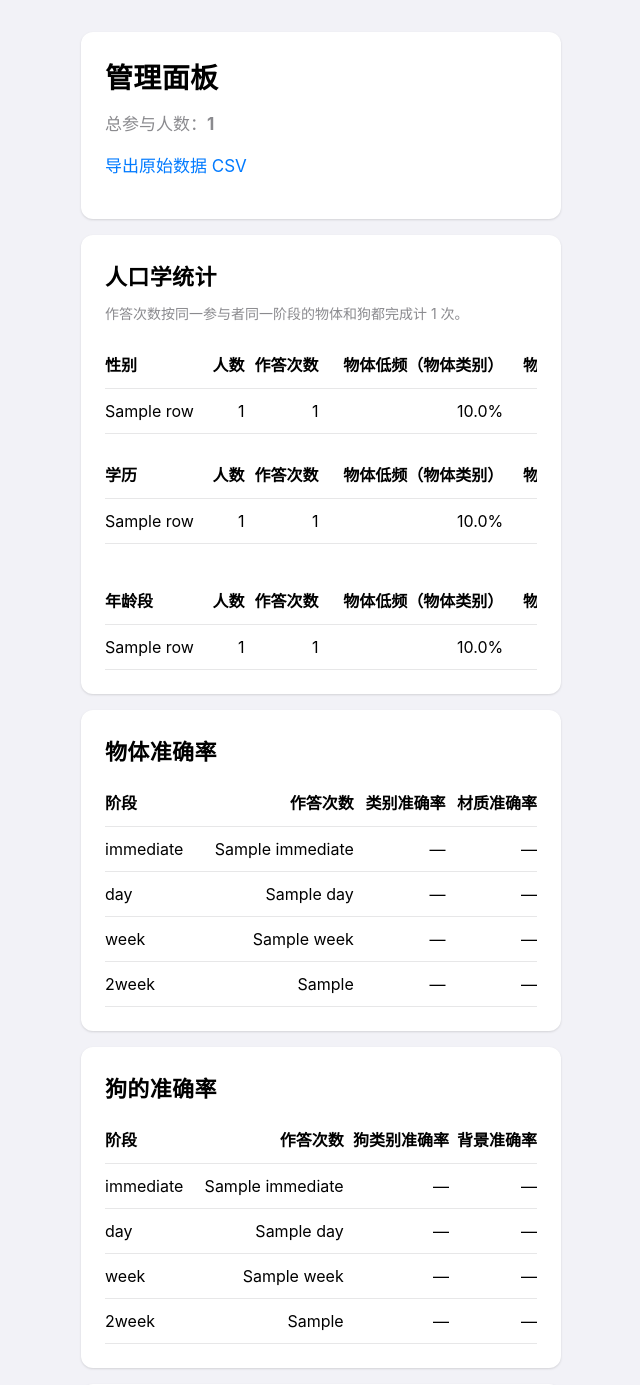
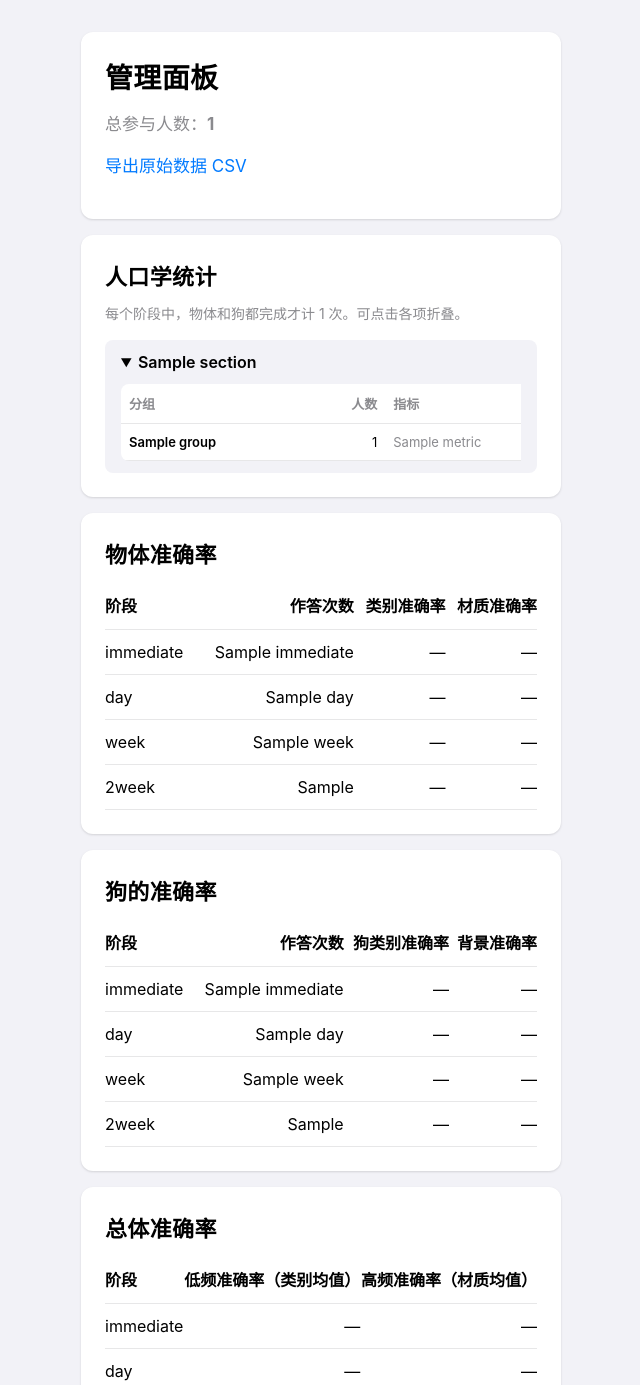
Before and after one commit to Arrosw/memory-experiment, a Flask app: template templates/admin.html in a window 1280 px wide. Shown: the top 1385 px of the page, without its empty margins (319-959 px from the left). Run offline with Flask 3, Linux system fonts and the light colour scheme; the template is opened without the code that fills it: most values are stand-ins (such as "Sample title", 1, 10 or a date in 2020).

Commit message:
feat(admin): add demographic timelines

```diff
--- a/app.py
+++ b/app.py
@@ -544,66 +544,63 @@ def admin():
     age_rows = db.execute(
         "SELECT age, COUNT(*) c FROM participants WHERE age IN ('20岁及以下','40岁及以下','40岁以上') GROUP BY age ORDER BY age"
     ).fetchall()
-    gender_accuracy_rows = db.execute(
-        "SELECT label, COUNT(*) response_count, AVG(object_low) object_low, AVG(object_high) object_high, AVG(bio_low) bio_low, AVG(bio_high) bio_high "
-        "FROM ("
-        "  SELECT p.gender label, p.id participant_id, r.phase, "
-        "  MAX(CASE WHEN t.trial_type = 'object' THEN r.category_correct END) object_low, "
-        "  MAX(CASE WHEN t.trial_type = 'object' THEN r.material_correct END) object_high, "
-        "  MAX(CASE WHEN t.trial_type = 'dog' THEN r.category_correct END) bio_low, "
-        "  MAX(CASE WHEN t.trial_type = 'dog' THEN r.material_correct END) bio_high "
-        "  FROM responses r JOIN trials t ON r.trial_id = t.id JOIN participants p ON t.participant_id = p.id "
-        "  WHERE p.gender IS NOT NULL AND r.phase IN ('immediate','day','week','2week') GROUP BY p.gender, p.id, r.phase"
-        ") WHERE object_low IS NOT NULL AND object_high IS NOT NULL AND bio_low IS NOT NULL AND bio_high IS NOT NULL "
-        "GROUP BY label"
-    ).fetchall()
-    education_accuracy_rows = db.execute(
-        "SELECT label, COUNT(*) response_count, AVG(object_low) object_low, AVG(object_high) object_high, AVG(bio_low) bio_low, AVG(bio_high) bio_high "
-        "FROM ("
-        "  SELECT p.education label, p.id participant_id, r.phase, "
-        "  MAX(CASE WHEN t.trial_type = 'object' THEN r.category_correct END) object_low, "
-        "  MAX(CASE WHEN t.trial_type = 'object' THEN r.material_correct END) object_high, "
-        "  MAX(CASE WHEN t.trial_type = 'dog' THEN r.category_correct END) bio_low, "
-        "  MAX(CASE WHEN t.trial_type = 'dog' THEN r.material_correct END) bio_high "
-        "  FROM responses r JOIN trials t ON r.trial_id = t.id JOIN participants p ON t.participant_id = p.id "
-        "  WHERE p.education IS NOT NULL AND r.phase IN ('immediate','day','week','2week') GROUP BY p.education, p.id, r.phase"
-        ") WHERE object_low IS NOT NULL AND object_high IS NOT NULL AND bio_low IS NOT NULL AND bio_high IS NOT NULL "
-        "GROUP BY label"
-    ).fetchall()
-    age_accuracy_rows = db.execute(
-        "SELECT label, COUNT(*) response_count, AVG(object_low) object_low, AVG(object_high) object_high, AVG(bio_low) bio_low, AVG(bio_high) bio_high "
-        "FROM ("
-        "  SELECT p.age label, p.id participant_id, r.phase, "
-        "  MAX(CASE WHEN t.trial_type = 'object' THEN r.category_correct END) object_low, "
-        "  MAX(CASE WHEN t.trial_type = 'object' THEN r.material_correct END) object_high, "
-        "  MAX(CASE WHEN t.trial_type = 'dog' THEN r.category_correct END) bio_low, "
-        "  MAX(CASE WHEN t.trial_type = 'dog' THEN r.material_correct END) bio_high "
-        "  FROM responses r JOIN trials t ON r.trial_id = t.id JOIN participants p ON t.participant_id = p.id "
-        "  WHERE p.age IN ('20岁及以下','40岁及以下','40岁以上') AND r.phase IN ('immediate','day','week','2week') GROUP BY p.age, p.id, r.phase"
-        ") WHERE object_low IS NOT NULL AND object_high IS NOT NULL AND bio_low IS NOT NULL AND bio_high IS NOT NULL "
-        "GROUP BY label ORDER BY label"
-    ).fetchall()
-
-    def demo_row(label, participant_count, accuracy_row):
-        return {
-            'label': label,
-            'participant_count': participant_count,
-            'response_count': accuracy_row['response_count'] if accuracy_row else 0,
-            'object_low': accuracy_row['object_low'] if accuracy_row else None,
-            'object_high': accuracy_row['object_high'] if accuracy_row else None,
-            'bio_low': accuracy_row['bio_low'] if accuracy_row else None,
-            'bio_high': accuracy_row['bio_high'] if accuracy_row else None,
-        }
-
     gender_map = {row['gender']: row['c'] for row in gender_rows}
     education_map = {row['education']: row['c'] for row in education_rows}
     age_map = {row['age']: row['c'] for row in age_rows}
-    gender_accuracy_map = {row['label']: row for row in gender_accuracy_rows}
-    education_accuracy_map = {row['label']: row for row in education_accuracy_rows}
-    age_accuracy_map = {row['label']: row for row in age_accuracy_rows}
-    gender_counts = [demo_row(gender, gender_map.get(gender, 0), gender_accuracy_map.get(gender)) for gender in GENDERS]
-    education_counts = [demo_row(education, education_map.get(education, 0), education_accuracy_map.get(education)) for education in EDUCATIONS]
-    age_counts = [demo_row(age, age_map.get(age, 0), age_accuracy_map.get(age)) for age in AGE_GROUPS]
+
+    def format_pct(value):
+        return f"{value * 100:.1f}%" if value is not None else '—'
+
+    def build_demo_section(title, field, labels, count_map):
+        if field not in {'gender', 'education', 'age'}:
+            raise ValueError('invalid demographic field')
+        phase_rows = db.execute(
+            f"SELECT label, phase, COUNT(*) response_count, AVG(object_low) object_low, AVG(object_high) object_high, AVG(bio_low) bio_low, AVG(bio_high) bio_high "
+            "FROM ("
+            f"  SELECT p.{field} label, p.id participant_id, r.phase, "
+            "  MAX(CASE WHEN t.trial_type = 'object' THEN r.category_correct END) object_low, "
+            "  MAX(CASE WHEN t.trial_type = 'object' THEN r.material_correct END) object_high, "
+            "  MAX(CASE WHEN t.trial_type = 'dog' THEN r.category_correct END) bio_low, "
+            "  MAX(CASE WHEN t.trial_type = 'dog' THEN r.material_correct END) bio_high "
+            "  FROM responses r JOIN trials t ON r.trial_id = t.id JOIN participants p ON t.participant_id = p.id "
+            f"  WHERE p.{field} IS NOT NULL AND r.phase IN ('immediate','day','week','2week') GROUP BY p.{field}, p.id, r.phase"
+            ") WHERE object_low IS NOT NULL AND object_high IS NOT NULL AND bio_low IS NOT NULL AND bio_high IS NOT NULL "
+            "GROUP BY label, phase"
+        ).fetchall()
+        phase_map = {(row['label'], row['phase']): row for row in phase_rows}
+
+        def cells(label, key, is_percent=False):
+            values = []
+            for phase in PHASE_ORDER:
+                row = phase_map.get((label, phase))
+                value = row[key] if row else None
+                values.append(format_pct(value) if is_percent else (value or 0))
+            return values
+
+        groups = []
+        metric_defs = [
+            ('完整次数', 'response_count', False),
+            ('物体低频', 'object_low', True),
+            ('物体高频', 'object_high', True),
+            ('生物低频', 'bio_low', True),
+            ('生物高频', 'bio_high', True),
+        ]
+        for label in labels:
+            groups.append({
+                'label': label,
+                'participant_count': count_map.get(label, 0),
+                'metrics': [
+                    {'label': metric_label, 'cells': cells(label, key, is_percent)}
+                    for metric_label, key, is_percent in metric_defs
+                ],
+            })
+        return {'title': title, 'groups': groups}
+
+    demo_sections = [
+        build_demo_section('性别', 'gender', GENDERS, gender_map),
+        build_demo_section('年龄段', 'age', AGE_GROUPS, age_map),
+        build_demo_section('学历', 'education', EDUCATIONS, education_map),
+    ]
     obj_acc_map = {r['phase']: {'cat': r['ac'], 'mat': r['am']} for r in obj_accuracy}
     dog_acc_map = {r['phase']: {'cat': r['ac'], 'mat': r['am']} for r in dog_accuracy}
 
@@ -685,9 +682,7 @@ def admin():
         'phase_counts': phase_counts,
         'accuracy': accuracy,
         'recent': recent,
-        'gender_counts': gender_counts,
-        'education_counts': education_counts,
-        'age_counts': age_counts,
+        'demo_sections': demo_sections,
     }
     return render_template(
         'admin.html',
--- a/templates/admin.html
+++ b/templates/admin.html
@@ -42,6 +42,36 @@
     font-size: 12px;
     line-height: 1.45;
   }
+  .demo-panel {
+    background: var(--bg);
+    border-radius: var(--r-sm);
+    padding: var(--s3) var(--s4);
+    margin-top: var(--s3);
+  }
+  .demo-panel summary {
+    cursor: pointer;
+    font-weight: 600;
+    list-style-position: inside;
+  }
+  .demo-table {
+    width: 100%;
+    border-collapse: collapse;
+    min-width: 760px;
+    margin-top: var(--s3);
+    background: var(--card);
+    border-radius: var(--r-sm);
+    overflow: hidden;
+  }
+  .demo-table th,
+  .demo-table td {
+    padding: 10px 8px;
+    border-bottom: 1px solid var(--separator);
+    font-size: 13px;
+  }
+  .demo-table th {
+    color: var(--text-secondary);
+    font-weight: 600;
+  }
 </style>
 {% endblock %}
 
@@ -57,97 +87,43 @@
 
   <div class="card">
     <h2>人口学统计</h2>
-    <p style="font-size:14px;margin-bottom:var(--s4);">作答次数按同一参与者同一阶段的物体和狗都完成计 1 次。</p>
+    <p style="font-size:14px;margin-bottom:var(--s4);">每个阶段中，物体和狗都完成才计 1 次。可点击各项折叠。</p>
+    {% for section in stats.demo_sections %}
+      <details class="demo-panel" {% if loop.first %}open{% endif %}>
+        <summary>{{ section.title }}</summary>
         <div style="overflow-x:auto;">
-      <table style="width:100%;border-collapse:collapse;min-width:860px;margin-bottom:var(--s4);">
+          <table class="demo-table">
             <thead>
               <tr>
-            <th style="text-align:left;padding:12px 0;border-bottom:1px solid var(--separator);">性别</th>
-            <th style="text-align:right;padding:12px 0;border-bottom:1px solid var(--separator);">人数</th>
-            <th style="text-align:right;padding:12px 0;border-bottom:1px solid var(--separator);">作答次数</th>
-            <th style="text-align:right;padding:12px 0;border-bottom:1px solid var(--separator);">物体低频（物体类别）</th>
-            <th style="text-align:right;padding:12px 0;border-bottom:1px solid var(--separator);">物体高频（材质）</th>
-            <th style="text-align:right;padding:12px 0;border-bottom:1px solid var(--separator);">生物低频（狗类别）</th>
-            <th style="text-align:right;padding:12px 0;border-bottom:1px solid var(--separator);">生物高频（背景）</th>
+                <th style="text-align:left;">分组</th>
+                <th style="text-align:right;">人数</th>
+                <th style="text-align:left;">指标</th>
+                <th style="text-align:right;">即时</th>
+                <th style="text-align:right;">一天</th>
+                <th style="text-align:right;">一周</th>
+                <th style="text-align:right;">两周</th>
               </tr>
             </thead>
             <tbody>
-          {% for row in stats.gender_counts %}
+              {% for group in section.groups %}
+                {% for metric in group.metrics %}
                   <tr>
-              <td style="padding:12px 0;border-bottom:1px solid var(--separator);">{{ row.label }}</td>
-              <td style="text-align:right;padding:12px 0;border-bottom:1px solid var(--separator);">{{ row.participant_count }}</td>
-              <td style="text-align:right;padding:12px 0;border-bottom:1px solid var(--separator);">{{ row.response_count }}</td>
-              <td style="text-align:right;padding:12px 0;border-bottom:1px solid var(--separator);">{{ '%.1f%%'|format(row.object_low * 100) if row.object_low is not none else '—' }}</td>
-              <td style="text-align:right;padding:12px 0;border-bottom:1px solid var(--separator);">{{ '%.1f%%'|format(row.object_high * 100) if row.object_high is not none else '—' }}</td>
-              <td style="text-align:right;padding:12px 0;border-bottom:1px solid var(--separator);">{{ '%.1f%%'|format(row.bio_low * 100) if row.bio_low is not none else '—' }}</td>
-              <td style="text-align:right;padding:12px 0;border-bottom:1px solid var(--separator);">{{ '%.1f%%'|format(row.bio_high * 100) if row.bio_high is not none else '—' }}</td>
+                    {% if loop.first %}
+                      <td rowspan="{{ group.metrics|length }}" style="text-align:left;font-weight:600;">{{ group.label }}</td>
+                      <td rowspan="{{ group.metrics|length }}" style="text-align:right;">{{ group.participant_count }}</td>
+                    {% endif %}
+                    <td style="text-align:left;color:var(--text-secondary);">{{ metric.label }}</td>
+                    {% for value in metric.cells %}
+                      <td style="text-align:right;">{{ value }}</td>
+                    {% endfor %}
                   </tr>
-          {% else %}
-            <tr><td colspan="7" style="padding:12px 0;color:var(--text-secondary);">暂无数据</td></tr>
+                {% endfor %}
               {% endfor %}
             </tbody>
           </table>
         </div>
-    <div style="overflow-x:auto;">
-      <table style="width:100%;border-collapse:collapse;min-width:860px;margin-bottom:var(--s4);">
-        <thead>
-          <tr>
-            <th style="text-align:left;padding:12px 0;border-bottom:1px solid var(--separator);">学历</th>
-            <th style="text-align:right;padding:12px 0;border-bottom:1px solid var(--separator);">人数</th>
-            <th style="text-align:right;padding:12px 0;border-bottom:1px solid var(--separator);">作答次数</th>
-            <th style="text-align:right;padding:12px 0;border-bottom:1px solid var(--separator);">物体低频（物体类别）</th>
-            <th style="text-align:right;padding:12px 0;border-bottom:1px solid var(--separator);">物体高频（材质）</th>
-            <th style="text-align:right;padding:12px 0;border-bottom:1px solid var(--separator);">生物低频（狗类别）</th>
-            <th style="text-align:right;padding:12px 0;border-bottom:1px solid var(--separator);">生物高频（背景）</th>
-          </tr>
-        </thead>
-        <tbody>
-          {% for row in stats.education_counts %}
-            <tr>
-              <td style="padding:12px 0;border-bottom:1px solid var(--separator);">{{ row.label }}</td>
-              <td style="text-align:right;padding:12px 0;border-bottom:1px solid var(--separator);">{{ row.participant_count }}</td>
-              <td style="text-align:right;padding:12px 0;border-bottom:1px solid var(--separator);">{{ row.response_count }}</td>
-              <td style="text-align:right;padding:12px 0;border-bottom:1px solid var(--separator);">{{ '%.1f%%'|format(row.object_low * 100) if row.object_low is not none else '—' }}</td>
-              <td style="text-align:right;padding:12px 0;border-bottom:1px solid var(--separator);">{{ '%.1f%%'|format(row.object_high * 100) if row.object_high is not none else '—' }}</td>
-              <td style="text-align:right;padding:12px 0;border-bottom:1px solid var(--separator);">{{ '%.1f%%'|format(row.bio_low * 100) if row.bio_low is not none else '—' }}</td>
-              <td style="text-align:right;padding:12px 0;border-bottom:1px solid var(--separator);">{{ '%.1f%%'|format(row.bio_high * 100) if row.bio_high is not none else '—' }}</td>
-            </tr>
-          {% else %}
-            <tr><td colspan="7" style="padding:12px 0;color:var(--text-secondary);">暂无数据</td></tr>
+      </details>
     {% endfor %}
-        </tbody>
-      </table>
-    </div>
-    <div style="overflow-x:auto;">
-      <table style="width:100%;border-collapse:collapse;min-width:860px;margin-top:var(--s4);">
-        <thead>
-          <tr>
-            <th style="text-align:left;padding:12px 0;border-bottom:1px solid var(--separator);">年龄段</th>
-            <th style="text-align:right;padding:12px 0;border-bottom:1px solid var(--separator);">人数</th>
-            <th style="text-align:right;padding:12px 0;border-bottom:1px solid var(--separator);">作答次数</th>
-            <th style="text-align:right;padding:12px 0;border-bottom:1px solid var(--separator);">物体低频（物体类别）</th>
-            <th style="text-align:right;padding:12px 0;border-bottom:1px solid var(--separator);">物体高频（材质）</th>
-            <th style="text-align:right;padding:12px 0;border-bottom:1px solid var(--separator);">生物低频（狗类别）</th>
-            <th style="text-align:right;padding:12px 0;border-bottom:1px solid var(--separator);">生物高频（背景）</th>
-          </tr>
-        </thead>
-        <tbody>
-          {% for row in stats.age_counts %}
-            <tr>
-              <td style="padding:12px 0;border-bottom:1px solid var(--separator);">{{ row.label }}</td>
-              <td style="text-align:right;padding:12px 0;border-bottom:1px solid var(--separator);">{{ row.participant_count }}</td>
-              <td style="text-align:right;padding:12px 0;border-bottom:1px solid var(--separator);">{{ row.response_count }}</td>
-              <td style="text-align:right;padding:12px 0;border-bottom:1px solid var(--separator);">{{ '%.1f%%'|format(row.object_low * 100) if row.object_low is not none else '—' }}</td>
-              <td style="text-align:right;padding:12px 0;border-bottom:1px solid var(--separator);">{{ '%.1f%%'|format(row.object_high * 100) if row.object_high is not none else '—' }}</td>
-              <td style="text-align:right;padding:12px 0;border-bottom:1px solid var(--separator);">{{ '%.1f%%'|format(row.bio_low * 100) if row.bio_low is not none else '—' }}</td>
-              <td style="text-align:right;padding:12px 0;border-bottom:1px solid var(--separator);">{{ '%.1f%%'|format(row.bio_high * 100) if row.bio_high is not none else '—' }}</td>
-            </tr>
-          {% else %}
-            <tr><td colspan="7" style="padding:12px 0;color:var(--text-secondary);">暂无数据</td></tr>
-          {% endfor %}
-        </tbody>
-      </table>
-    </div>
   </div>
 
   <div class="card">
```
Also changed, not shown: CHANGELOG.md. Lines whose indentation alone changed are shown as unchanged.
